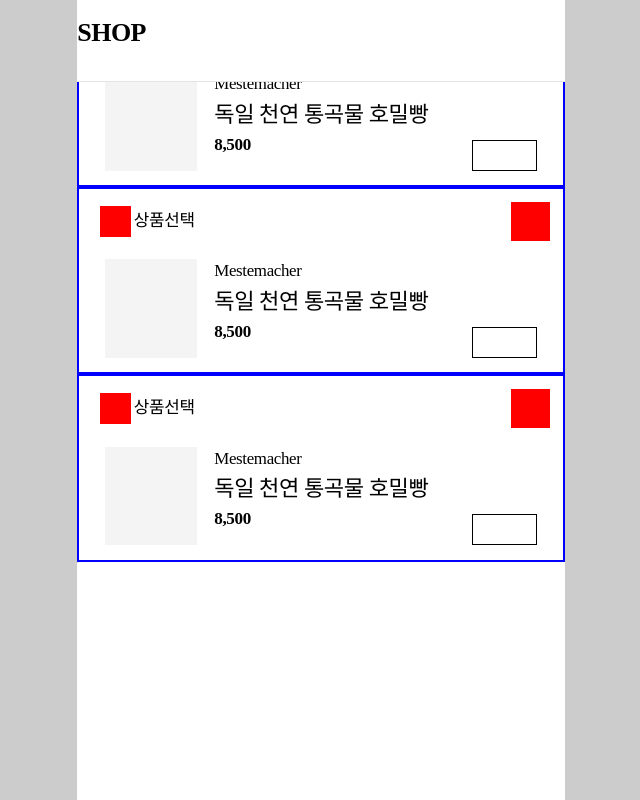
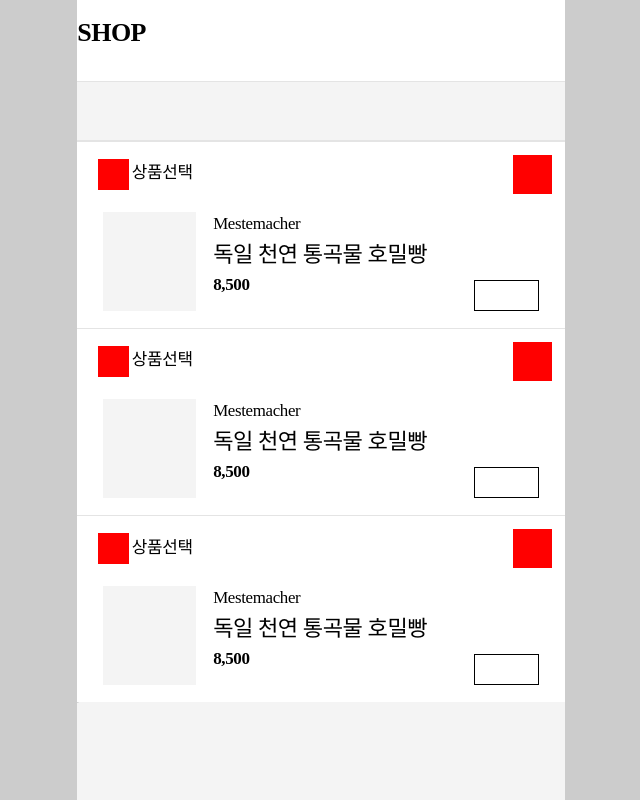
Before and after one commit to puba5/esque-frontend, a Next.js app: page /myPage in a window 1280 px wide. Shown: the whole page, without its empty margins (319-959 px from the left). Built offline with nearby package versions, Linux system fonts and the light colour scheme; a web font is replaced by a local one.

Commit message:
style : 선 색 수정
선 색 수정

```diff
--- a/pages/_document.js
+++ b/pages/_document.js
@@ -48,7 +48,7 @@ export default class MyDocument extends Document {
             rel="stylesheet"
             href="https://maxcdn.bootstrapcdn.com/bootstrap/4.3.1/css/bootstrap.min.css"
             integrity="sha384-ggOyR0iXCbMQv3Xipma34MD+dH/1fQ784/j6cY/iJTQUOhcWr7x9JvoRxT2MZw1T"
-            crossorigin="anonymous"
+            crossOrigin="anonymous"
           />
         </Head>
         <body>
--- a/pages/myPage.tsx
+++ b/pages/myPage.tsx
@@ -1,12 +1,13 @@
 import React from "react";
 import styled from "styled-components";
-import MyProduct from "@src/components/molecules/product/myProduct";
+import MyProduct from "@src/components/molecules/product/MyProduct";
 import MyHeader from "@src/components/organisms/Header/MyHeader";
 
 export default function myPage() {
   return (
     <Wrapper>
-      <MyHeader></MyHeader>
+      <MyHeader />
+      <ProductControll></ProductControll>
       <MyProduct></MyProduct>
       <MyProduct></MyProduct>
       <MyProduct></MyProduct>
@@ -15,4 +16,13 @@ export default function myPage() {
   );
 }
 
-const Wrapper = styled.div``;
+const Wrapper = styled.div`
+  background: #f4f4f4;
+  height: 100%;
+`;
+
+const ProductControll = styled.div`
+  width: 100%;
+  height: 10.8rem;
+  background: #f4f4f4;
+`;
--- a/src/components/molecules/product/MyProduct.tsx
+++ b/src/components/molecules/product/MyProduct.tsx
@@ -4,6 +4,7 @@ import styled from "styled-components";
 export default function MyProduct() {
   return (
     <Wrapper>
+      <HeaderLine></HeaderLine>
       <ButtonList>
         <CheckButton></CheckButton>
         <ButtonDesc>상품선택</ButtonDesc>
@@ -23,10 +24,15 @@ export default function MyProduct() {
 }
 
 const Wrapper = styled.div`
-  border: solid 2px blue;
   width: 100%;
   height: 14.4rem;
   color: black;
+  background: white;
+`;
+const HeaderLine = styled.div`
+  height: 0.1rem;
+  width: 100%;
+  background: #e4e4e4;
 `;
 const ButtonList = styled.div`
   display: flex;
```
